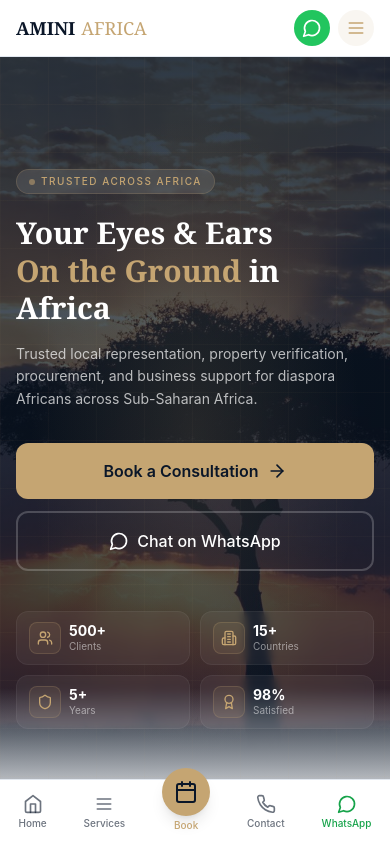
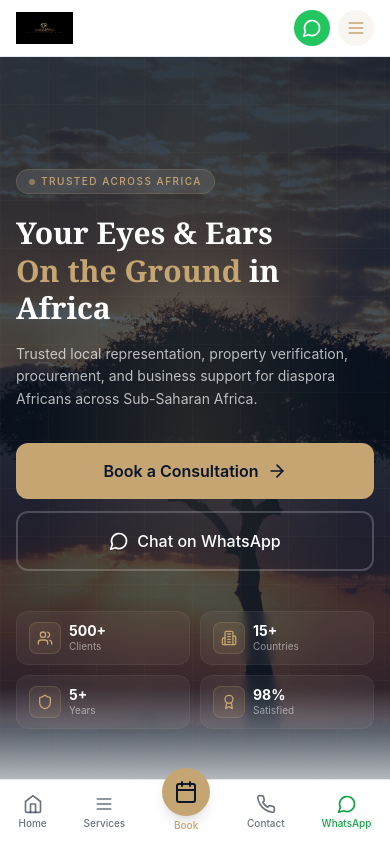
Before and after one commit to aminiafricaco-commits/amini-africa, a Next.js app: page / in a window 390 px wide. Shown: the top 844 px of the page. Built offline with nearby package versions, Linux system fonts and the light colour scheme.

Commit message:
Add logo image to desktop nav, mobile header, and footer

```diff
--- a/src/components/layout/desktop-layout.tsx
+++ b/src/components/layout/desktop-layout.tsx
@@ -1,6 +1,7 @@
 "use client";
 
 import Link from "next/link";
+import Image from "next/image";
 import { ChevronDown } from "lucide-react";
 import { Button } from "@/components/ui/button";
 
@@ -40,9 +41,8 @@ export function DesktopLayout({ children }: { children: React.ReactNode }) {
       <header className="sticky top-0 left-0 right-0 z-50 bg-white/95 backdrop-blur-md border-b border-border hidden lg:block">
         <div className="max-w-7xl mx-auto px-6">
           <div className="flex items-center justify-between h-20">
-            <Link href="/" className="flex items-center gap-2 shrink-0">
-              <span className="text-2xl font-bold text-secondary tracking-tight font-heading">AMINI</span>
-              <span className="text-2xl font-light text-brand-gold font-heading">AFRICA</span>
+            <Link href="/" className="flex items-center shrink-0">
+              <Image src="/images/logo.png" alt="Amini Africa" width={160} height={45} className="h-9 w-auto" priority />
             </Link>
 
             <nav className="flex items-center gap-8">
--- a/src/components/layout/footer.tsx
+++ b/src/components/layout/footer.tsx
@@ -1,4 +1,5 @@
 import Link from "next/link";
+import Image from "next/image";
 
 const services = [
   { label: "Concierge Services", href: "/services/concierge" },
@@ -30,9 +31,8 @@ export function Footer() {
       <div className="max-w-7xl mx-auto px-4 sm:px-6 lg:px-8 py-16">
         <div className="grid grid-cols-1 md:grid-cols-2 lg:grid-cols-4 gap-10">
           <div>
-            <Link href="/" className="inline-flex items-center gap-2 mb-4">
-              <span className="text-xl font-bold font-heading">AMINI</span>
-              <span className="text-xl font-light text-brand-gold font-heading">AFRICA</span>
+            <Link href="/" className="inline-flex items-center mb-4">
+              <Image src="/images/logo.png" alt="Amini Africa" width={160} height={45} className="h-10 w-auto" />
             </Link>
             <p className="text-white/60 text-sm leading-relaxed mb-4">
               Your Trusted Sub-Saharan Partner for representation, verification,
--- a/src/components/layout/mobile-layout.tsx
+++ b/src/components/layout/mobile-layout.tsx
@@ -2,6 +2,7 @@
 
 import { useState } from "react";
 import Link from "next/link";
+import Image from "next/image";
 import { motion, AnimatePresence } from "framer-motion";
 import { Menu, X, Home, Phone, Calendar, MessageCircle, ChevronDown } from "lucide-react";
 import { cn } from "@/lib/utils";
@@ -32,9 +33,8 @@ export function MobileLayout({ children }: { children: React.ReactNode }) {
       {/* Top bar */}
       <header className="fixed top-0 left-0 right-0 z-50 bg-white/95 backdrop-blur-md border-b border-border">
         <div className="flex items-center justify-between px-4 h-14">
-          <Link href="/" className="flex items-center gap-1.5">
-            <span className="text-lg font-bold text-secondary font-heading">AMINI</span>
-            <span className="text-lg font-light text-brand-gold font-heading">AFRICA</span>
+          <Link href="/" className="flex items-center">
+            <Image src="/images/logo.png" alt="Amini Africa" width={140} height={38} className="h-8 w-auto" priority />
           </Link>
           <div className="flex items-center gap-2">
             <Link
```
Also changed, not shown: public/images/logo.png (added).
